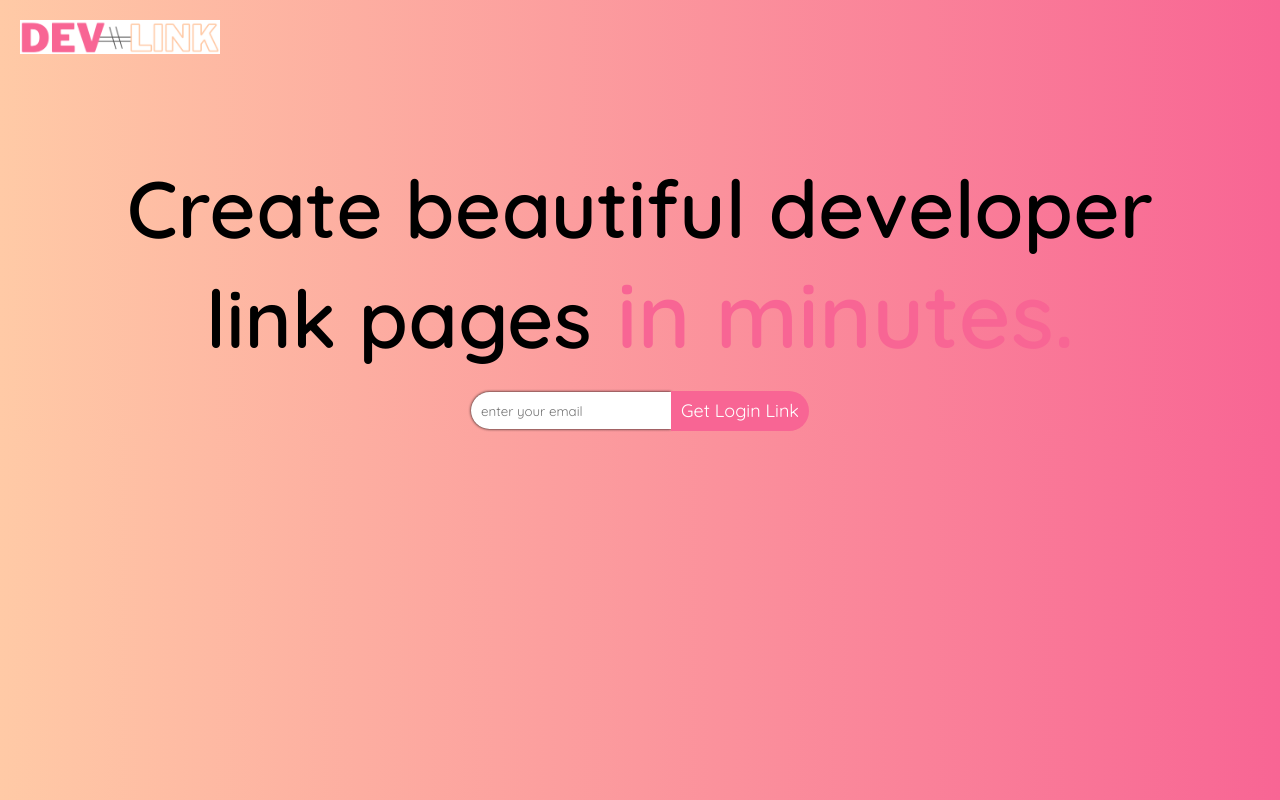
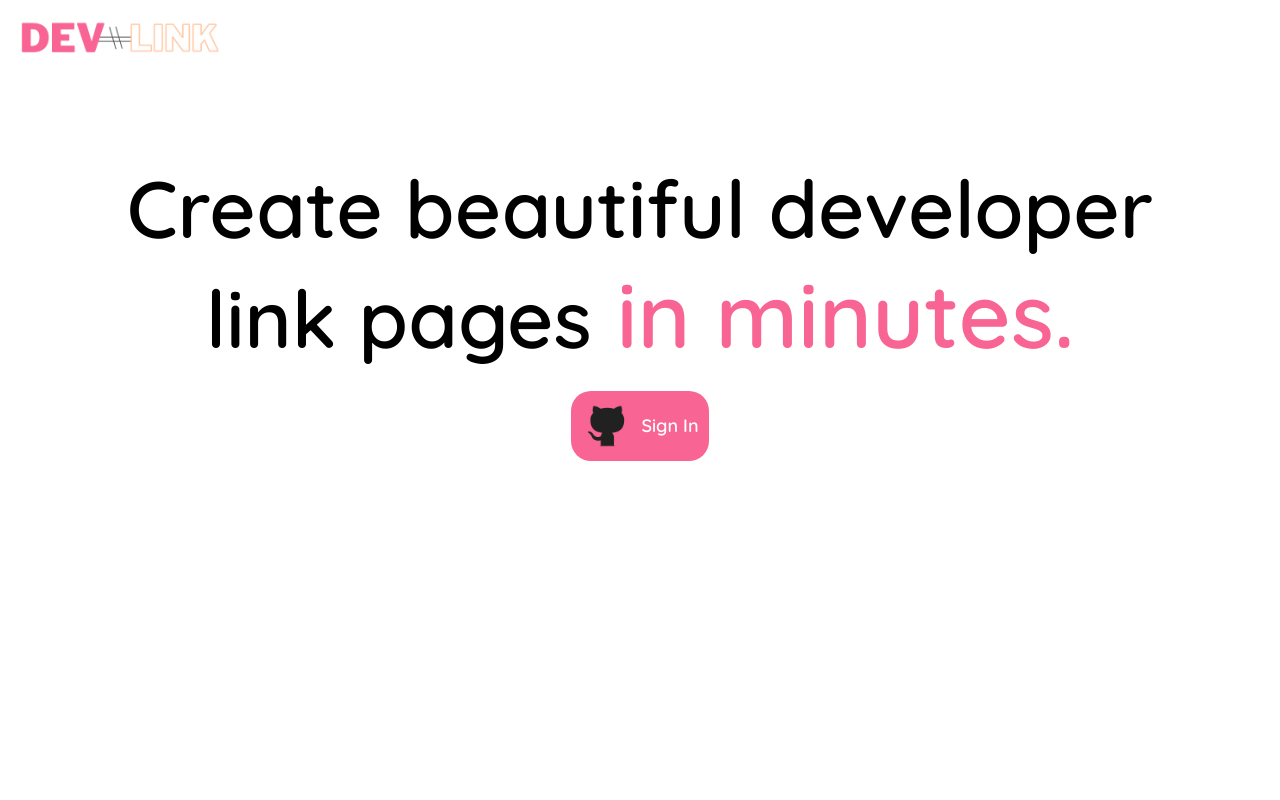
Before and after one commit to BrijenMakwana/devlink, a React (Create React App) app: page / in a window 1280 px wide. Built offline with nearby package versions, Linux system fonts and the light colour scheme; no server answers; the HTML template or start-up script is replaced by a standard one.

Commit message:
code refactor

```diff
--- a/src/App.css
+++ b/src/App.css
@@ -6,5 +6,5 @@
 }
 
 body {
-  background-image: linear-gradient(to right, #ffcaa6, #f86594);
+  background-color: #fff;
 }
--- a/src/components/DevLink.css
+++ b/src/components/DevLink.css
@@ -17,7 +17,7 @@
 }
 
 .link-title {
-  font-size: 18px;
+  font-size: 16px;
   text-decoration: none;
   color: #f86594;
   font-weight: 600;
@@ -26,8 +26,8 @@
 }
 
 .link-icon {
-  width: 22px;
-  height: 22px;
+  width: 25px;
+  height: 25px;
 }
 
 .link-icon:hover {
--- a/src/pages/DevDashboard.css
+++ b/src/pages/DevDashboard.css
@@ -1,6 +1,8 @@
 .main-container {
   display: flex;
   flex-direction: row;
+  min-height: 100vh;
+  background-image: linear-gradient(to right, #ffcaa6, #f86594);
 }
 
 .dev-container {
--- a/src/pages/HomePage.css
+++ b/src/pages/HomePage.css
@@ -1,56 +1,38 @@
-body {
-  background-color: #fff;
-}
-
 .logo-image {
   width: 200px;
   margin-top: 20px;
   margin-left: 20px;
 }
 
-.email-input-container {
+.git-btn-container {
+  background-color: #f86594;
+  border-radius: 20px;
   display: flex;
   flex-direction: row;
-  /* background-color: aqua; */
   justify-content: center;
+  align-items: center;
+  width: fit-content;
+  margin-left: auto;
+  margin-right: auto;
   margin-top: 20px;
-  align-items: center;
+  padding: 10px;
 }
 
-.email-input {
-  padding: 5px 10px;
-  border: none;
-  box-shadow: 0 0 3px #000;
-  border-top-left-radius: 20px;
-  border-bottom-left-radius: 20px;
-  height: 37px;
-  width: 200px;
-}
-
-.email-input:focus {
-  outline: none !important;
-}
-
-.email-btn-container {
-  background-color: #f86594;
-  padding: 5px 10px;
-  border-top-right-radius: 20px;
-  border-bottom-right-radius: 20px;
-  height: 40px;
-  display: flex;
-  flex-direction: column;
-  justify-content: center;
-  align-items: center;
-}
-
-.email-btn-container:hover {
+.git-btn-container:hover {
   cursor: pointer;
 }
 
-.email-btn-text {
+.btn-image {
+  width: 50px;
+}
+
+.git-btn-text {
   color: #fff;
   font-size: 18px;
   text-transform: capitalize;
+  text-align: center;
+  font-weight: 700;
+  margin-left: 10px;
 }
 
 .main-tagline {
--- a/src/pages/HomePage.js
+++ b/src/pages/HomePage.js
@@ -65,15 +65,14 @@ export default function HomePage() {
       </h1>
 
       {/* email input */}
-      <div className="email-input-container">
-        <input
-          type="text"
-          placeholder="enter your email"
-          className="email-input"
+
+      <div className="git-btn-container" onClick={signInWithGithub}>
+        <img
+          src={require("../assets/images/github.png")}
+          className="btn-image"
+          alt="github"
         />
-        <div className="email-btn-container" onClick={signInWithGithub}>
-          <span className="email-btn-text">get login link</span>
-        </div>
+        <span className="git-btn-text">sign in</span>
       </div>
 
       {/* gif */}
```
Also changed, not shown: src/assets/images/delete.png.
